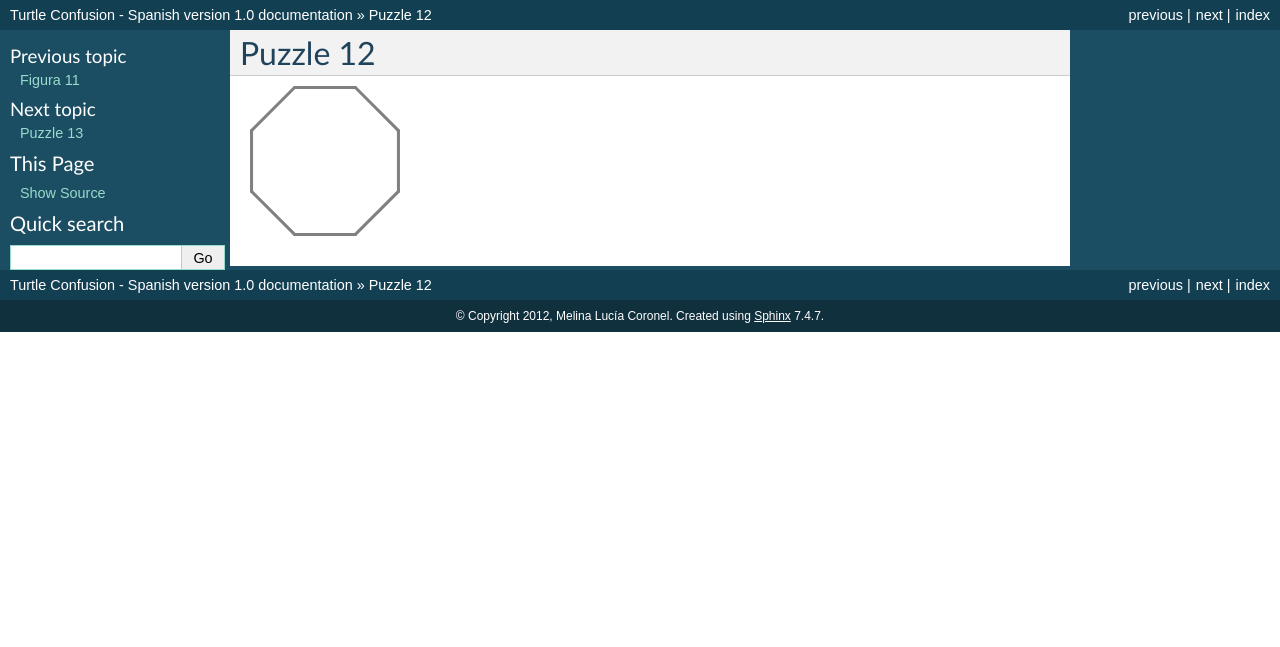
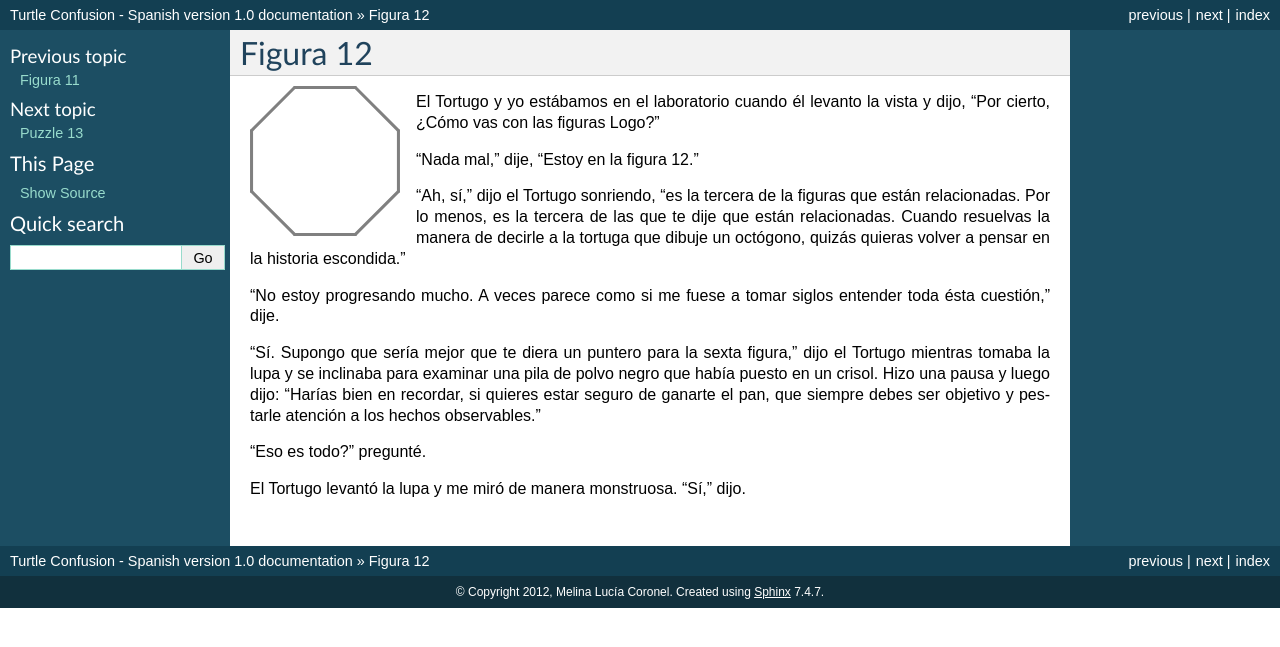
Before and after one commit to humitos/turtle-confusion-es, a Sphinx documentation site: the page built from docs/puzzle-12.rst, in a window 1280 px wide. Shown: the top 647 px of the page. Built offline with Sphinx 7.4.7, drawn with Linux system fonts in a browser that asks for light colours.

Commit message:
Puzzle 12 finished

```diff
--- a/docs/puzzle-12.rst
+++ b/docs/puzzle-12.rst
@@ -1,4 +1,4 @@
-Puzzle 12
+Figura 12
 =========
 
 .. image:: _static/images/confusion-12.svg
@@ -7,3 +7,17 @@ Puzzle 12
    :scale: 50 %
    :alt: Puzzle 12
    :align: left
+
+El Tortugo y yo estábamos en el laboratorio cuando él levanto la vista y dijo, "Por cierto, ¿Cómo vas con las figuras Logo?"
+
+"Nada mal," dije, "Estoy en la figura 12."
+
+"Ah, sí," dijo el Tortugo sonriendo, "es la tercera de la figuras que están relacionadas. Por lo menos, es la tercera de las que te dije que están relacionadas. Cuando resuelvas la manera de decirle a la tortuga que dibuje un octógono, quizás quieras volver a pensar en la historia escondida."
+
+"No estoy progresando mucho. A veces parece como si me fuese a tomar siglos entender toda ésta cuestión," dije.
+
+"Sí. Supongo que sería mejor que te diera un puntero para la sexta figura," dijo el Tortugo mientras tomaba la lupa y se inclinaba para examinar una pila de polvo negro que había puesto en un crisol. Hizo una pausa y luego dijo: "Harías bien en recordar, si quieres estar seguro de ganarte el pan, que siempre debes ser objetivo y pestarle atención a los hechos observables."
+
+"Eso es todo?" pregunté.
+
+El Tortugo levantó la lupa y me miró de manera monstruosa. "Sí," dijo.
```
